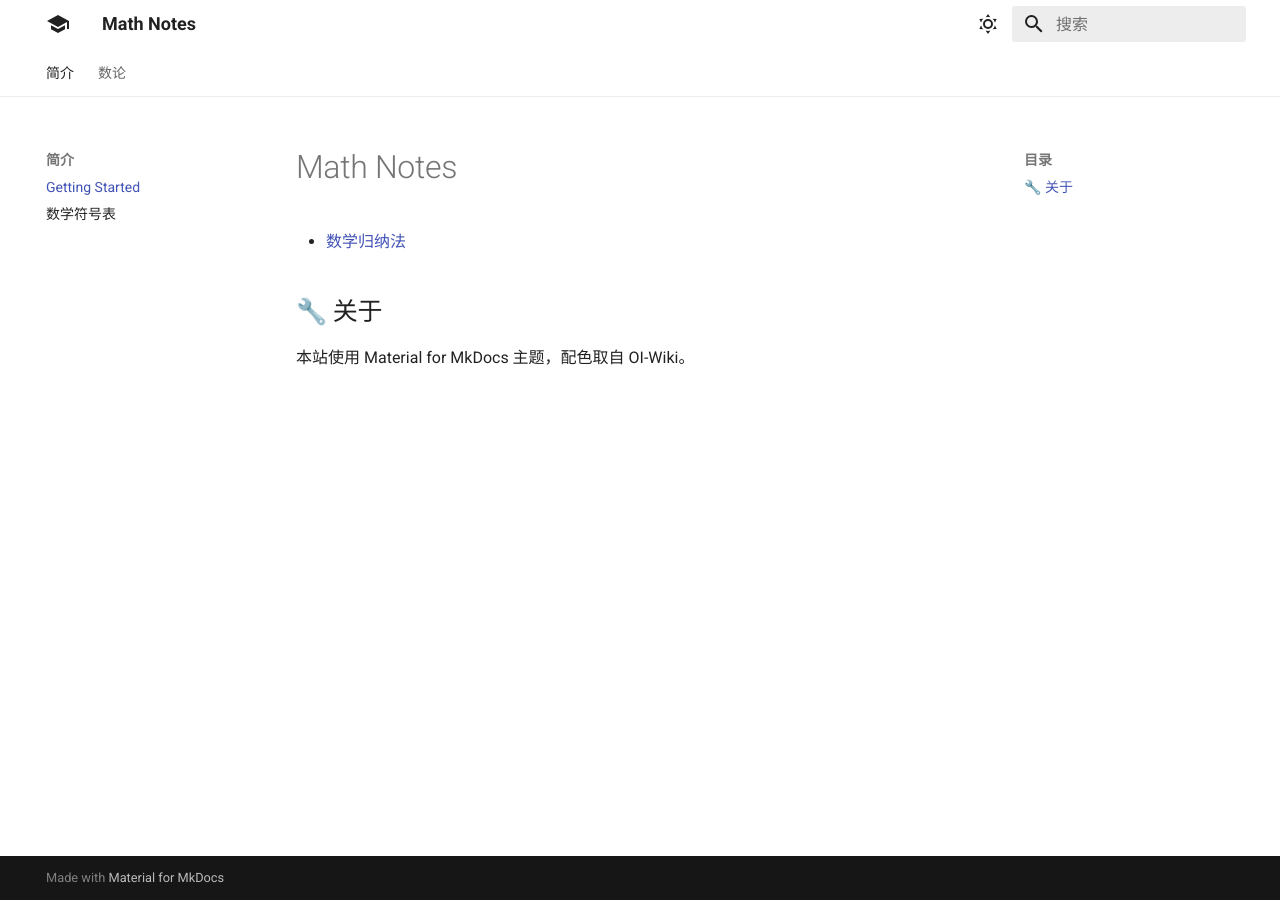
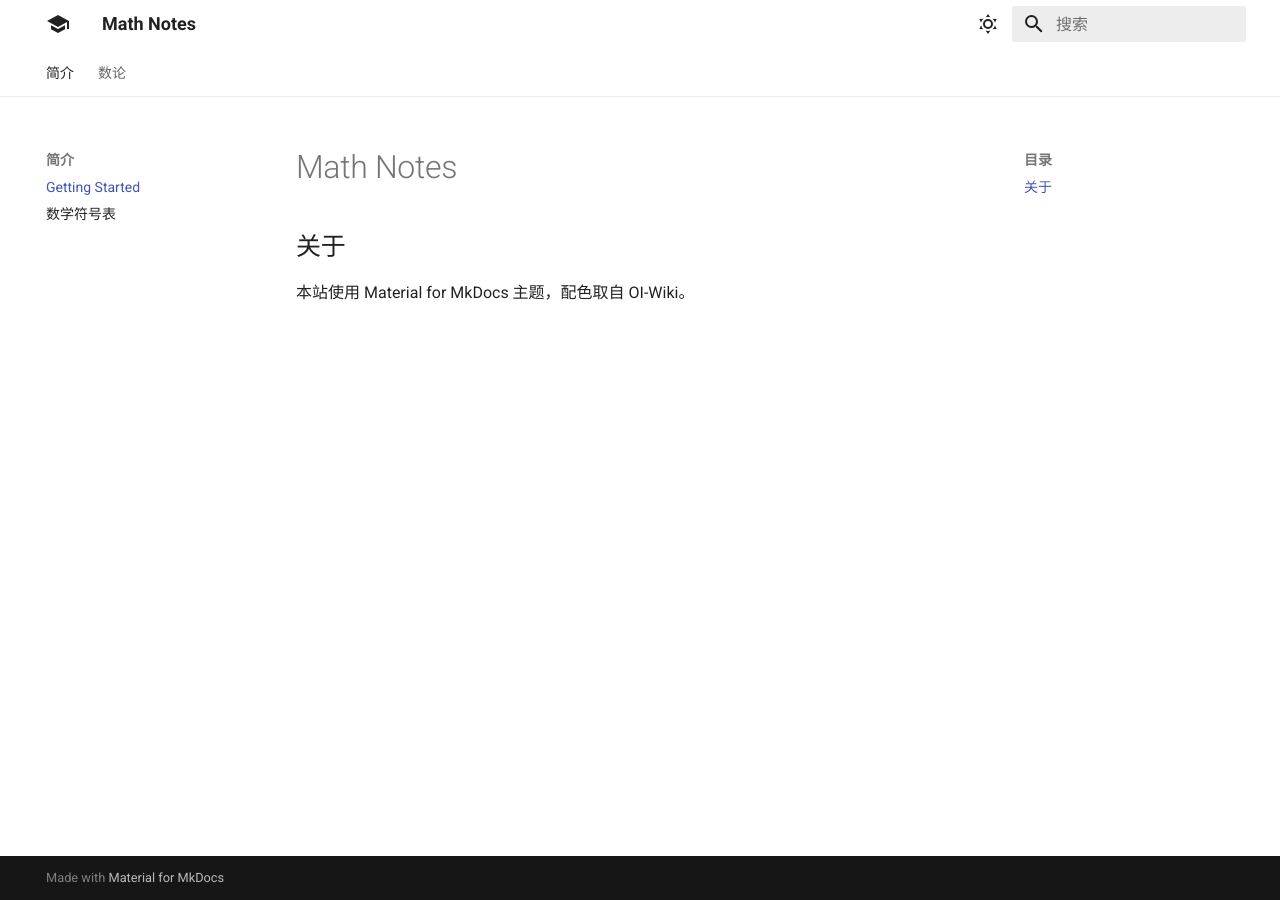
Before and after one commit to YJZ2012/Math-Notes, an MkDocs documentation site: the page built from docs/index.md, in a window 1280 px wide. Built offline with MkDocs 1.6.1 and Material for MkDocs 9.7.7, drawn with Linux system fonts in a browser that asks for light colours.

Commit message:
Update index.md

```diff
--- a/docs/index.md
+++ b/docs/index.md
@@ -1,7 +1,5 @@
 # Math Notes
 
-- [数学归纳法](./math/induction.md)
-
-## 🔧 关于
+## 关于
 
 本站使用 Material for MkDocs 主题，配色取自 OI-Wiki。
```
